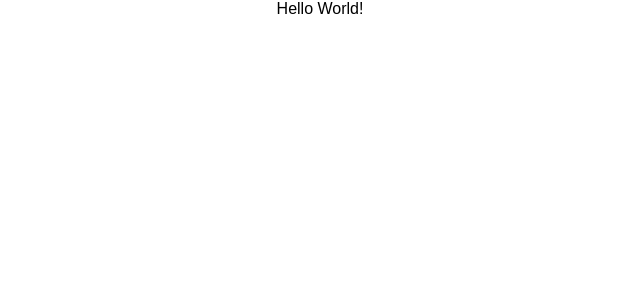
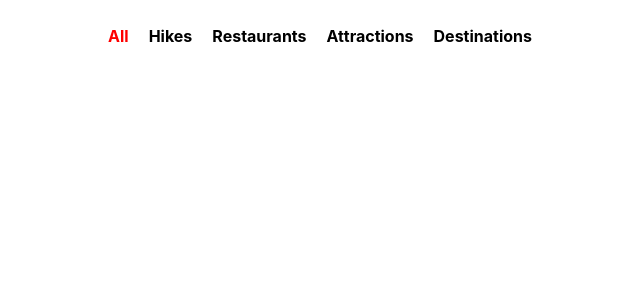
Before and after one commit to kjs2b/FunPlanner-react, a React (Create React App) app in the folder FunPlanner/: page / in a window 1280 px wide. Shown: the top 300 px of the page, without its empty margins (320-960 px from the left). Built offline with nearby package versions, Linux system fonts and the light colour scheme.

Commit message:
Added categories tab bar for home screen and user badge for profile screen

```diff
--- a/FunPlanner/package.json
+++ b/FunPlanner/package.json
@@ -15,6 +15,7 @@
     "webpack-dev-server": "^2.4.5"
   },
   "dependencies": {
+    "prop-types": "^15.5.8",
     "react": "^15.5.4",
     "react-dom": "^15.5.4"
   },
--- a/FunPlanner/src/App.js
+++ b/FunPlanner/src/App.js
@@ -1,12 +1,13 @@
 import React, { Component } from 'react';
-import logo from './logo.svg';
 import './App.css';
+
+import CategoriesBar from './components/CategoriesBar';
 
 class App extends Component {
   render() {
     return (
-      <div className="App">
-        Hello World!
+      <div className='container'>
+        <CategoriesBar />
       </div>
     );
   }
--- /dev/null
+++ b/FunPlanner/src/components/CategoriesBar.js
@@ -0,0 +1,33 @@
+import React, { Component } from 'react';
+
+export default class CategoriesBar extends Component {
+  constructor (props) {
+    super(props);
+    this.state = {
+      selectedCategory: 'All'
+    };
+
+    this.changeCategory = this.changeCategory.bind(this);
+  }
+
+  changeCategory(cat) {
+    this.setState({ selectedCategory: cat });
+  }
+
+  render() {
+    const categories = ['All', 'Hikes', 'Restaurants', 'Attractions', 'Destinations']
+    return (
+      <ul className="categories">
+        {categories.map((cat) =>
+          <li
+            style={cat === this.state.selectedCategory ? {color: 'red'} : null}
+            key={cat}
+            onClick={this.changeCategory.bind(null, cat)}
+          >
+            {cat}
+          </li>
+          )}
+      </ul>
+    );
+  }
+}
--- a/FunPlanner/src/index.css
+++ b/FunPlanner/src/index.css
@@ -1,5 +1,28 @@
 body {
-  margin: 0;
+  font-family: -apple-system,BlinkMacSystemFont,Segoe UI,Roboto,Oxygen-Sans,
+    Ubuntu,Cantarell,Helvetica Neue,sans-serif;
+}
+
+ul {
   padding: 0;
-  font-family: sans-serif;
 }
+
+li {
+  list-style-type: none;
+}
+
+.container {
+  max-width: 1200px;
+  margin: 0 auto;
+}
+
+.categories {
+  display: flex;
+  justify-content: center;
+}
+
+.categories li {
+  margin: 10px;
+  font-weight: bold;
+  cursor: pointer;
+}
```
Also changed, not shown: FunPlanner/src/components/Badge.js (added, +24 -0 lines).
